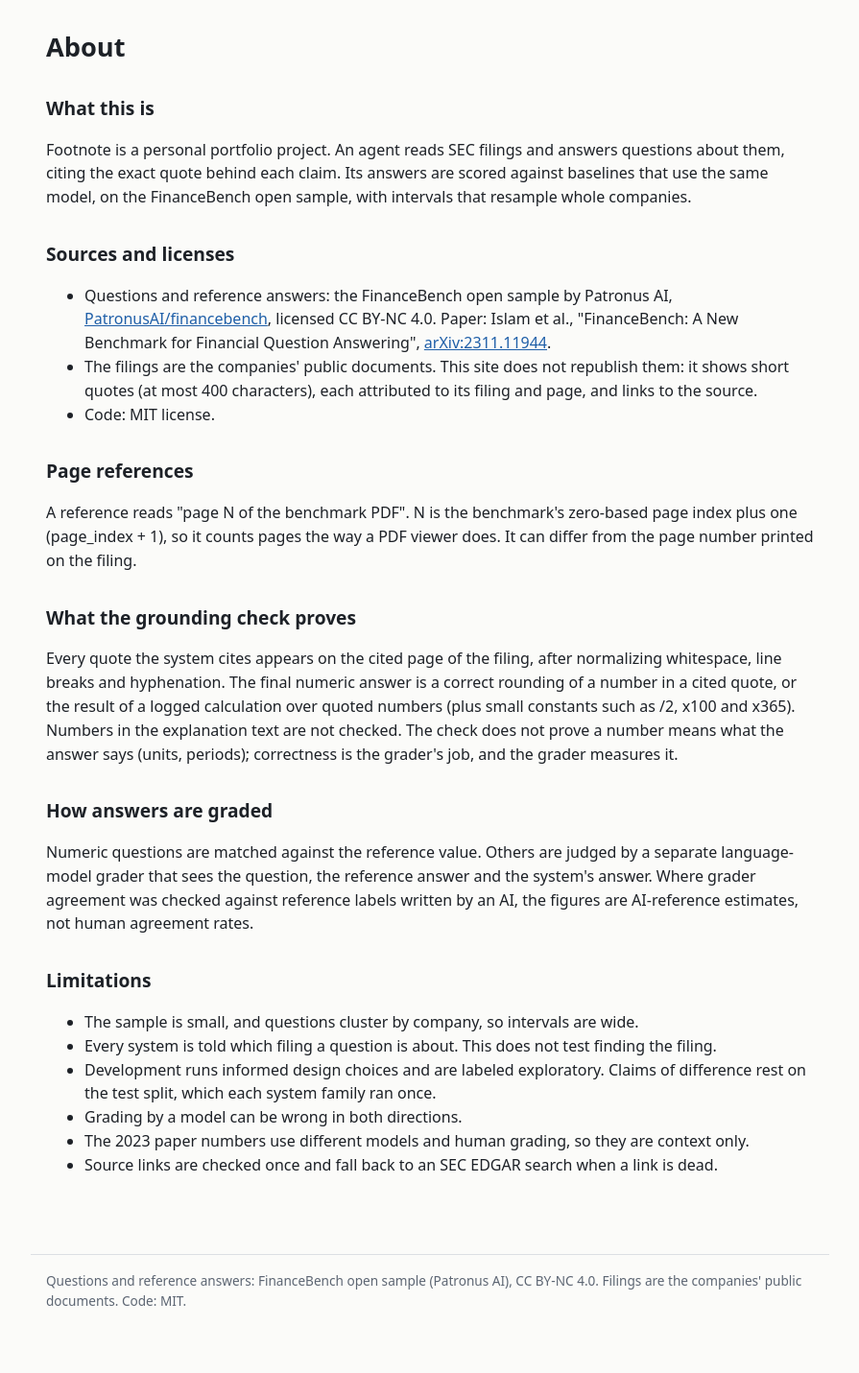
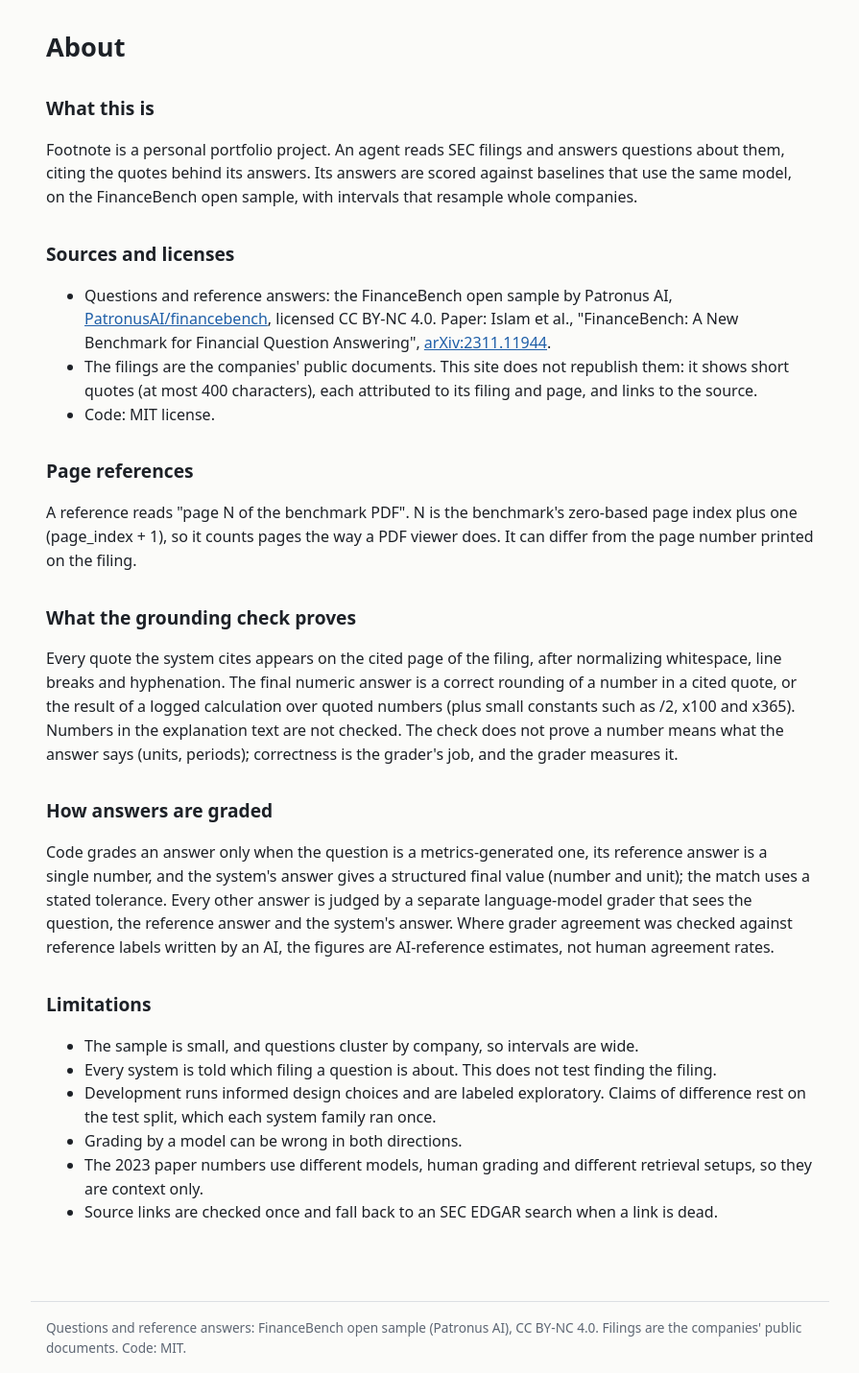
Before and after one commit to cbai96cbai/footnote, a Python web app: template src/footnote/site/templates/about.html in a window 1280 px wide. Shown: the part 63-1494 px from the top of the page at 96% size, without its empty margins (192-1087 px from the left). Before the commit the page ends 1424 px from the top, so only its background shows below. Run offline with Jinja, Linux system fonts and the light colour scheme; the template is opened without the code that fills it, so the values that code supplies are empty.

Commit message:
Match public wording to the narrowed grounding check
Public wording matches the narrowed grounding check and the grading
scope. The README results table gains the paired difference, and the
README states that the import test is static. The wording test covers
the README, index, about page and package description.

```diff
--- a/src/footnote/site/templates/about.html
+++ b/src/footnote/site/templates/about.html
@@ -5,7 +5,7 @@
 
 <h2>What this is</h2>
 <p>Footnote is a personal portfolio project. An agent reads SEC filings and answers questions
-about them, citing the exact quote behind each claim. Its answers are scored against baselines
+about them, citing the quotes behind its answers. Its answers are scored against baselines
 that use the same model, on the FinanceBench open sample, with intervals that resample whole
 companies.</p>
 
@@ -35,8 +35,10 @@ explanation text are not checked. The check does not prove a number means what t
 (units, periods); correctness is the grader's job, and the grader measures it.</p>
 
 <h2>How answers are graded</h2>
-<p>Numeric questions are matched against the reference value. Others are judged by a separate
-language-model grader that sees the question, the reference answer and the system's answer. Where
+<p>Code grades an answer only when the question is a metrics-generated one, its reference answer
+is a single number, and the system's answer gives a structured final value (number and unit); the
+match uses a stated tolerance. Every other answer is judged by a separate language-model grader
+that sees the question, the reference answer and the system's answer. Where
 grader agreement was checked against reference labels written by an AI, the figures are
 AI-reference estimates, not human agreement rates.</p>
 
@@ -47,7 +49,7 @@ AI-reference estimates, not human agreement rates.</p>
   <li>Development runs informed design choices and are labeled exploratory. Claims of difference
   rest on the test split, which each system family ran once.</li>
   <li>Grading by a model can be wrong in both directions.</li>
-  <li>The 2023 paper numbers use different models and human grading, so they are context only.</li>
+  <li>The 2023 paper numbers use different models, human grading and different retrieval setups, so they are context only.</li>
   <li>Source links are checked once and fall back to an SEC EDGAR search when a link is dead.</li>
 </ul>
 {% endblock %}
```
Also changed, not shown: tests/site/test_wording.py (added, +51 -0 lines), README.md.
